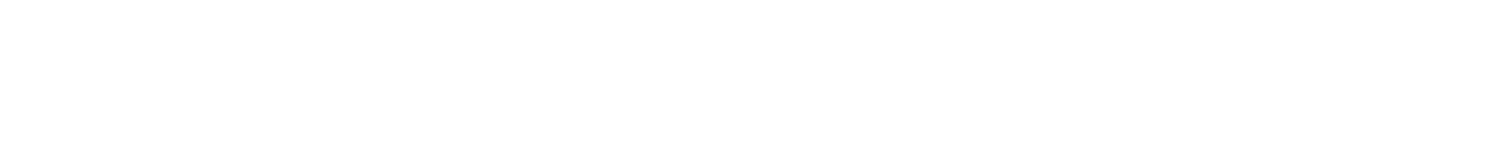
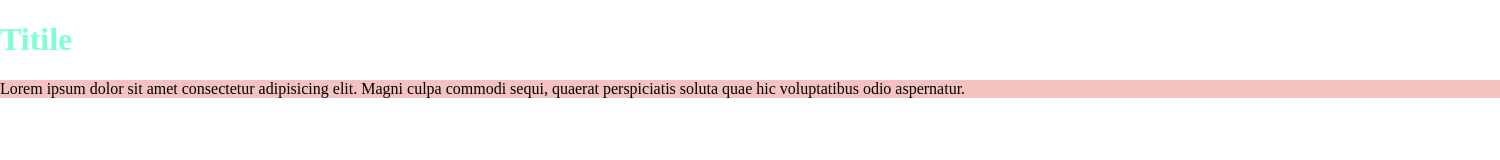
Before and after one commit to alferovde/git1, a plain HTML site: page index.html in a window 1280 px wide. Shown: the whole page, 1500 px wide, since content can reach past the window. Drawn offline with Linux system fonts and the light colour scheme.

Commit message:
second commit

```diff
--- a/index.html
+++ b/index.html
@@ -5,9 +5,14 @@
     <meta charset="UTF-8">
     <meta name="viewport" content="width=device-width, initial-scale=1.0">
     <title>Document</title>
+    <link rel="stylesheet" href="style.css">
 </head>
 
 <body>
+    <h1>Titile</h1>
+
+    <p>Lorem ipsum dolor sit amet consectetur adipisicing elit. Magni culpa commodi sequi, quaerat perspiciatis soluta
+        quae hic voluptatibus odio aspernatur.</p>
 
 </body>
 
--- /dev/null
+++ b/style.css
@@ -0,0 +1,12 @@
+body{
+    width: 1500px;
+    margin: 0  auto ;
+}
+
+p{
+    background-color: #f5c2c2;
+}
+
+h1{
+    color: aquamarine;
+}
```
